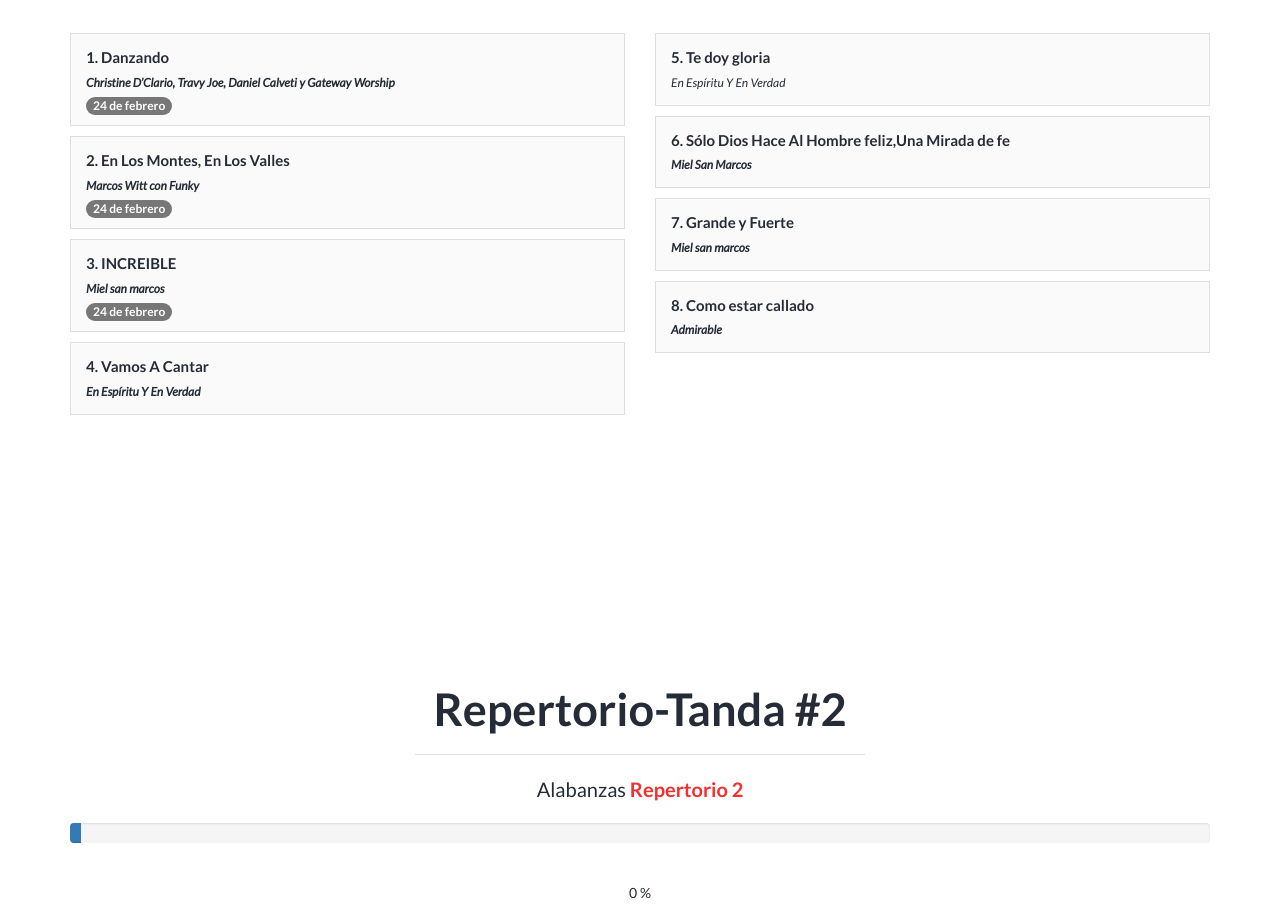
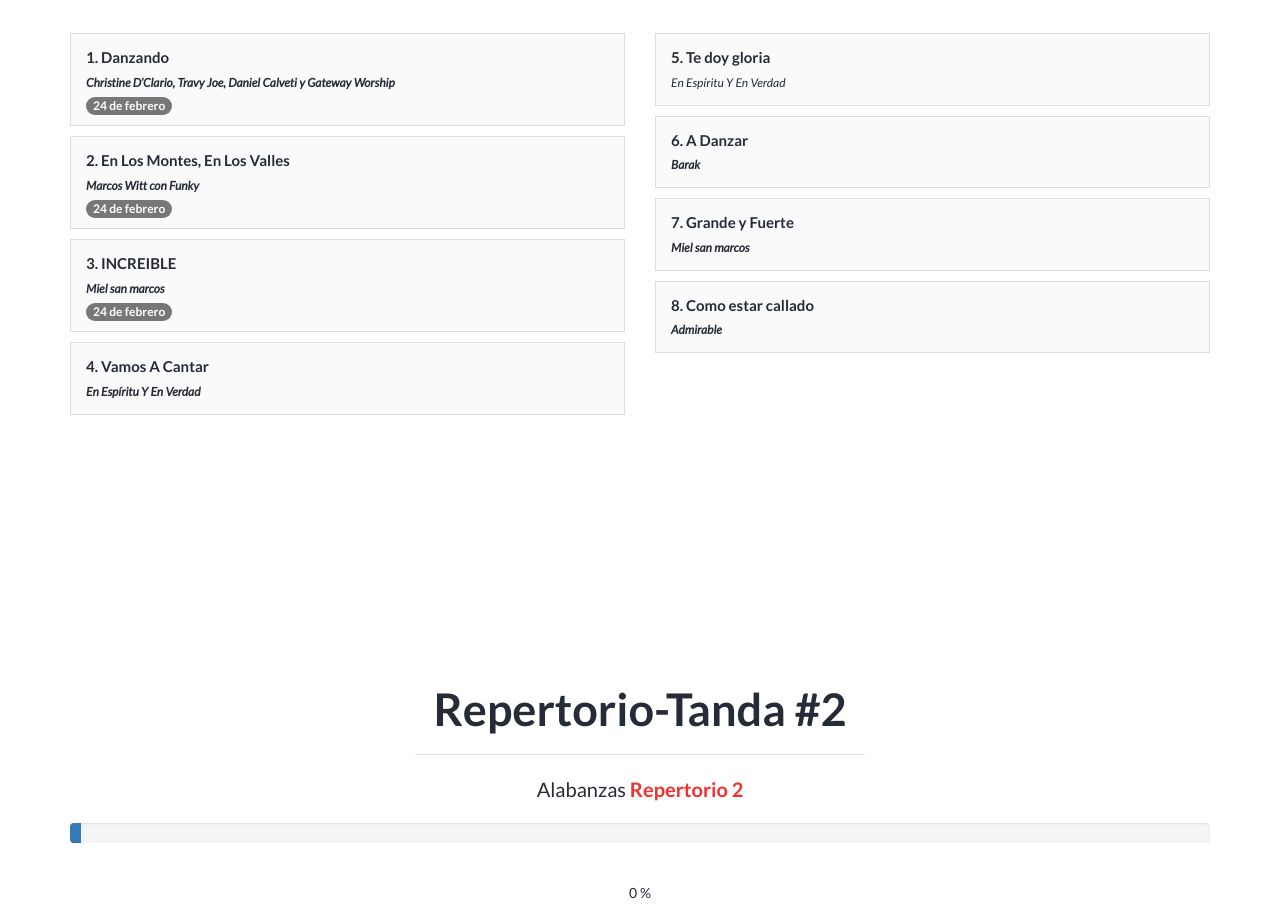
Before and after one commit to AlexEAQ/arecks-worship, a plain HTML site: page index.html in a window 1280 px wide. Shown: the part 1140-2060 px from the top of the page. Drawn offline with Linux system fonts and the light colour scheme; a script that the page names is missing.

Commit message:
Update index.html

```diff
--- a/index.html
+++ b/index.html
@@ -295,8 +295,8 @@
 										<!-- song information -->
 										<div class="song-info">
 											<!-- song title -->
-											<h4>6. Sólo Dios Hace Al Hombre feliz,Una Mirada de fe</h4>
-											<p><strong>Miel San Marcos</strong></p>
+											<h4>6. A Danzar </h4>
+											<p><strong>Barak</strong></p>
 										</div>
 
 										<div class="clearfix"></div>
```
